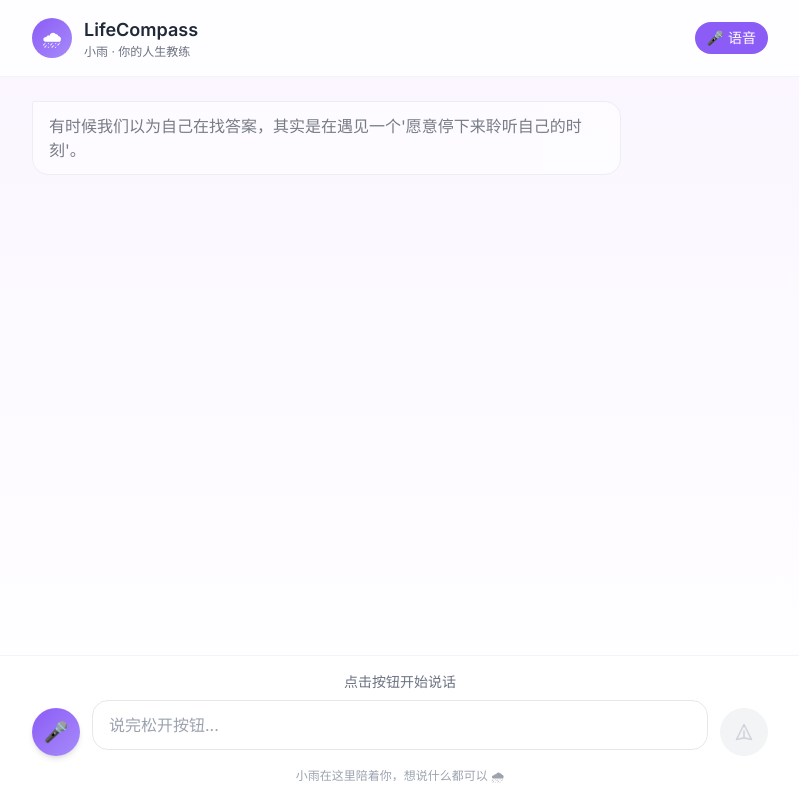
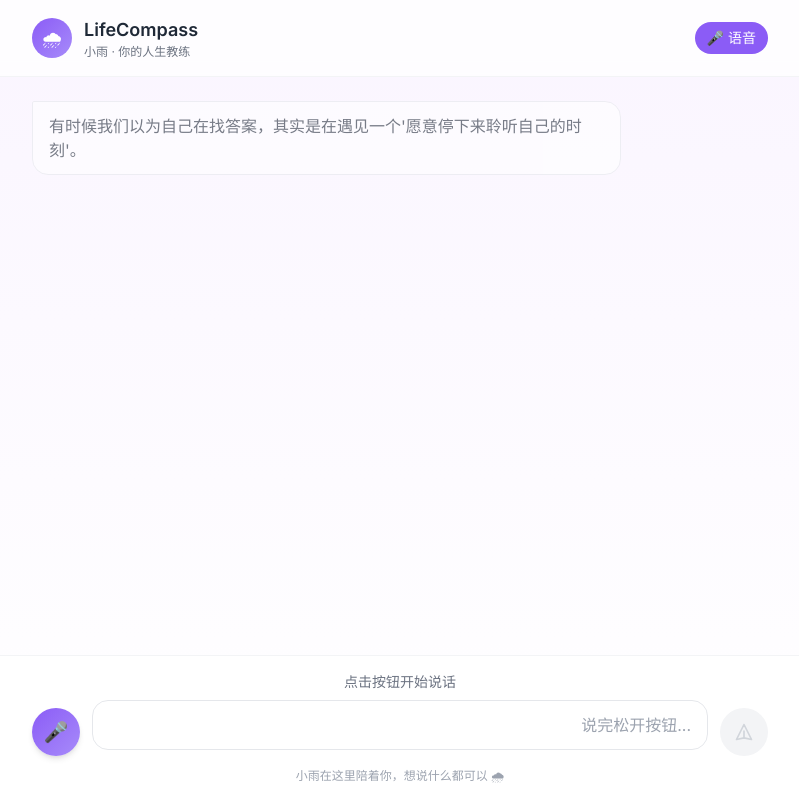
Before and after one commit to michaelqt007/lifecompass, a Next.js app: page / in a window 1280 px wide. Shown: the whole page, without its empty margins (240-1039 px from the left). Built offline with nearby package versions, Linux system fonts and the light colour scheme.

Commit message:
Fix: 输入框长文本右对齐与自动增高稳定化

```diff
--- a/src/app/page.tsx
+++ b/src/app/page.tsx
@@ -381,15 +381,17 @@ export default function Home() {
                 onChange={(e) => setInput(e.target.value)}
                 onKeyPress={handleKeyPress}
                 placeholder={isVoiceMode ? "说完松开按钮..." : "输入你想说的..."}
-                className="w-full resize-none rounded-2xl border border-gray-200 px-4 py-3 input-focus bg-white/50 backdrop-blur-sm transition-all"
+                className="w-full resize-none rounded-2xl border border-gray-200 px-4 py-3 input-focus bg-white/50 backdrop-blur-sm transition-all text-right leading-6"
                 rows={1}
                 style={{
                   minHeight: '48px',
                   maxHeight: '160px',
+                  overflowY: 'auto',
+                  boxSizing: 'border-box',
                 }}
                 onInput={(e) => {
                   const target = e.target as HTMLTextAreaElement
-                  target.style.height = 'auto'
+                  target.style.height = '48px'
                   target.style.height = Math.min(target.scrollHeight, 160) + 'px'
                 }}
               />
```
